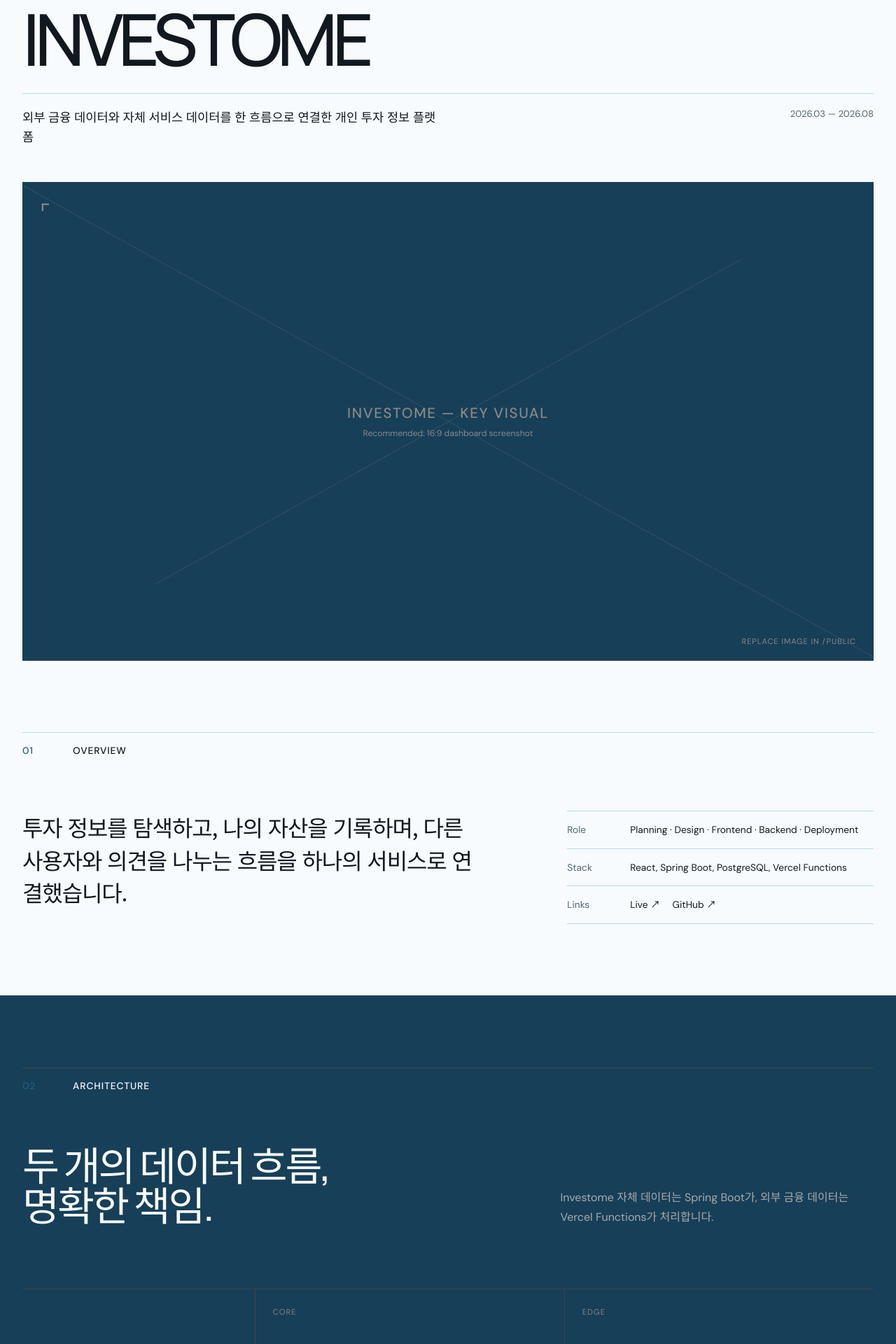
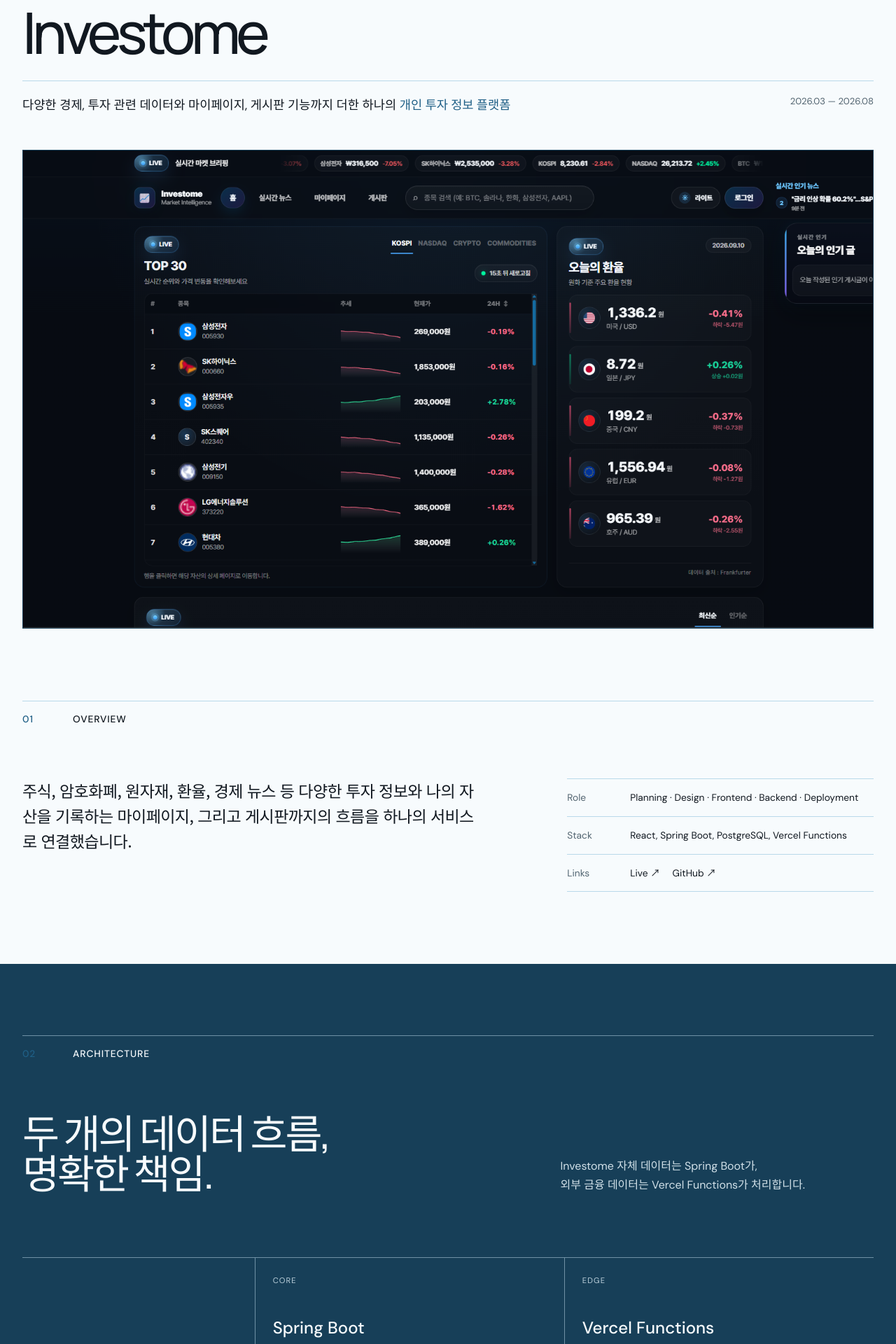
Before and after one commit to Kimdonggyu26/portfolio, a React (Vite) app: page /projects/investome in a window 1280 px wide. Shown: the part 260-2180 px from the top of the page at 70% size. Built offline with nearby package versions, Linux system fonts and the light colour scheme.

Commit message:
feat: refine Investome project detail

```diff
--- a/src/components/ImagePlaceholder.jsx
+++ b/src/components/ImagePlaceholder.jsx
@@ -1,7 +1,7 @@
 export default function ImagePlaceholder({ title, recommendation, tone = 'light', src, alt }) {
   return (
     <div className={`image-placeholder image-placeholder--${tone}`} role="img" aria-label={`${title} 이미지 자리`}>
-      {src && <img className="project-cover-image" src={src} alt={alt || title} />}
+      {src && <img className="project-cover-image" src={src} alt={alt || title} onError={(event) => { event.currentTarget.hidden = true }} />}
       <span className="placeholder-mark" aria-hidden="true">⌜</span>
       <div>
         <strong>{title}</strong>
--- a/src/components/ProjectFeature.jsx
+++ b/src/components/ProjectFeature.jsx
@@ -8,7 +8,7 @@
         <h3>{feature.title}</h3>
         <p>{feature.body}</p>
       </div>
-      <ImagePlaceholder title={feature.title.toUpperCase()} recommendation={feature.recommendation} />
+      <ImagePlaceholder src={`/images/projects/investome/${feature.image}`} alt={`${feature.title} 화면`} title={feature.title.toUpperCase()} recommendation={feature.recommendation} />
     </article>
   )
 }
--- a/src/data/projects.js
+++ b/src/data/projects.js
@@ -1,5 +1,5 @@
 export const projects = [
-  { number: '01', slug: 'investome', title: 'Investome', category: 'Personal Project', cover: '/images/projects/investome/investomeMain.png', showInExperience: true, timelinePeriod: '2026', timelineDetail: '개인 투자 정보 플랫폼', summary: '외부 금융 데이터와 자체 서비스 데이터를 한 흐름으로 연결한 개인 투자 정보 플랫폼', year: '2026', period: '2026.03 — 2026.08', role: 'Planning · Design · Frontend · Backend · Deployment', stack: ['React', 'Spring Boot', 'PostgreSQL', 'Vercel Functions'], status: 'completed', links: { live: 'https://investome.vercel.app/', github: 'https://github.com/Kimdonggyu26/investome' } },
+  { number: '01', slug: 'investome', title: 'Investome', category: 'Personal Project', cover: '/images/projects/investome/investomeMain.png', showInExperience: true, timelinePeriod: '2026', timelineDetail: '개인 투자 정보 플랫폼', summary: '다양한 경제, 투자 관련 데이터와 마이페이지, 게시판 기능까지 더한 하나의 개인 투자 정보 플랫폼', year: '2026', period: '2026.03 — 2026.08', role: 'Planning · Design · Frontend · Backend · Deployment', stack: ['React', 'Spring Boot', 'PostgreSQL', 'Vercel Functions'], status: 'completed', links: { live: 'https://investome.vercel.app/', github: 'https://github.com/Kimdonggyu26/investome' } },
   { number: '02', slug: 'cruella', title: 'CRUELLA', category: 'Academy Team Project', summary: '로그인과 근태·휴가, 메모, 전자서명 업무 흐름을 구현한 그룹웨어 팀 프로젝트', year: 'TBD', period: 'TBD', role: '로그인·비밀번호 / 출퇴근·근태·휴가 / 메모 / 전자서명', stack: ['Java', 'JSP', 'Servlet', 'Oracle DB', 'Tomcat 9'], status: 'documented', links: { github: 'https://github.com/Kimdonggyu26/cruellaPJ' } },
   { number: '03', slug: 'mvp', title: 'MVP', category: 'Academy Team Project', summary: '영화 비교와 리뷰·커뮤니티 기능을 구현한 영화 정보 팀 프로젝트', year: 'TBD', period: 'TBD', role: '관리자 서비스 / 영화 CRUD·상세 조회 / 리뷰·댓글 / 댓글 좋아요', stack: ['Java', 'JSP', 'Servlet', 'Oracle DB', 'Tomcat 9'], status: 'documented', links: { github: 'https://github.com/Kimdonggyu26/AllMan_MVP_Project' } },
   { number: '04', slug: 'myvitaday', title: 'VitaDay', category: 'Personal Project', summary: '모바일 우선 영양제 검색 · 비교 앱 프로토타입으로 현재 개발 중입니다.', year: '2026', period: 'TBD', role: 'TBD', stack: ['React Native', 'Expo', 'Spring Boot', 'PostgreSQL'], status: 'in-progress', statusLabel: '진행중', showInExperience: true, timelinePeriod: '2026', timelineDetail: '영양제 검색 · 비교 서비스', links: { github: 'https://github.com/Kimdonggyu26/myVitaDay' } },
--- a/src/pages/InvestomeDetail.jsx
+++ b/src/pages/InvestomeDetail.jsx
@@ -12,19 +12,19 @@
       <header className="detail-hero frame">
         <div className="detail-breadcrumb"><Link to="/projects">Projects</Link><span>/</span><span>01</span></div>
         <p className="eyebrow">{project.category}</p>
-        <h1>INVESTOME</h1>
+        <h1>{project.title}</h1>
         <div className="detail-deck">
-          <p>{project.summary}</p>
+          <p className="detail-summary">다양한 경제, 투자 관련 데이터와 마이페이지, 게시판 기능까지 더한 하나의 <strong>개인 투자 정보 플랫폼</strong></p>
           <span>{project.period}</span>
         </div>
       </header>
 
-      <div className="frame"><ImagePlaceholder title="INVESTOME — KEY VISUAL" recommendation="16:9 dashboard screenshot" tone="dark" /></div>
+      <div className="frame"><ImagePlaceholder src={project.cover} alt="Investome 대표 화면" title="Investome — KEY VISUAL" recommendation="16:9 dashboard screenshot" tone="dark" /></div>
 
       <section className="frame section-space detail-overview">
         <SectionLabel number="01">Overview</SectionLabel>
         <div className="overview-grid">
-          <p className="lead">투자 정보를 탐색하고, 나의 자산을 기록하며, 다른 사용자와 의견을 나누는 흐름을 하나의 서비스로 연결했습니다.</p>
+          <p className="lead">주식, 암호화폐, 원자재, 환율, 경제 뉴스 등 다양한 투자 정보와 나의 자산을 기록하는 마이페이지, 그리고 게시판까지의 흐름을 하나의 서비스로 연결했습니다.</p>
           <dl className="project-spec">
             <div><dt>Role</dt><dd>{project.role}</dd></div>
             <div><dt>Stack</dt><dd>{project.stack.join(', ')}</dd></div>
@@ -38,7 +38,7 @@
           <SectionLabel number="02">Architecture</SectionLabel>
           <div className="architecture-intro">
             <h2>두 개의 데이터 흐름,<br />명확한 책임.</h2>
-            <p>Investome 자체 데이터는 Spring Boot가, 외부 금융 데이터는 Vercel Functions가 처리합니다.</p>
+            <p>Investome 자체 데이터는 Spring Boot가,<br />외부 금융 데이터는 Vercel Functions가 처리합니다.</p>
           </div>
           <div className="architecture-map" aria-label="Investome 시스템 구조">
             <div className="architecture-node architecture-node--main"><span>CLIENT</span><strong>React</strong><small>UI · State · Routing</small></div>
--- a/src/styles/global.css
+++ b/src/styles/global.css
@@ -521,3 +521,47 @@
   .wordmark { font-size: 1rem; }
   .nav { gap: 9px; font-size: .64rem; }
 }
+
+
+/* Investome detail refinements */
+.project-detail .detail-hero h1 {
+  font-size: clamp(3.2rem, 6.4vw, 6.8rem);
+}
+.detail-summary {
+  max-width: none !important;
+  white-space: nowrap;
+}
+.detail-summary strong {
+  color: var(--signal);
+  font-weight: 600;
+}
+.overview-grid .lead {
+  max-width: 820px;
+  font-size: clamp(1.35rem, 1.8vw, 1.85rem);
+  line-height: 1.55;
+  letter-spacing: -.025em;
+}
+.architecture .section-label,
+.architecture-map {
+  border-color: #6f91a5;
+}
+.architecture-intro p {
+  color: #d1e0e8;
+}
+.architecture-node {
+  border-color: #6f91a5;
+}
+.architecture-branch .architecture-node + .architecture-node {
+  border-color: #6f91a5;
+}
+.architecture-node span,
+.architecture-node small {
+  color: #bdd1dc;
+}
+.architecture-node strong {
+  color: var(--white);
+}
+
+@media (max-width: 900px) {
+  .detail-summary { white-space: normal; }
+}
```
